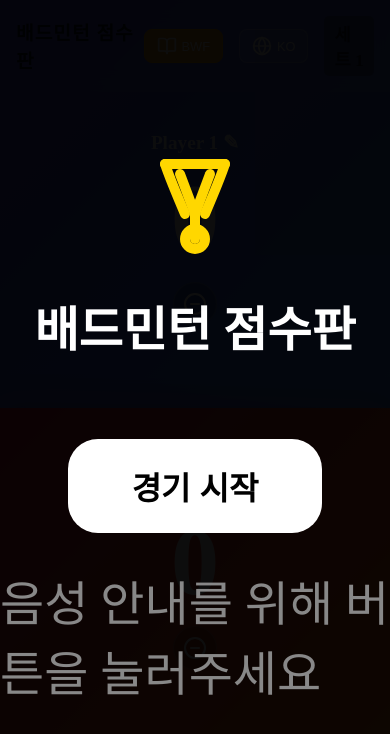
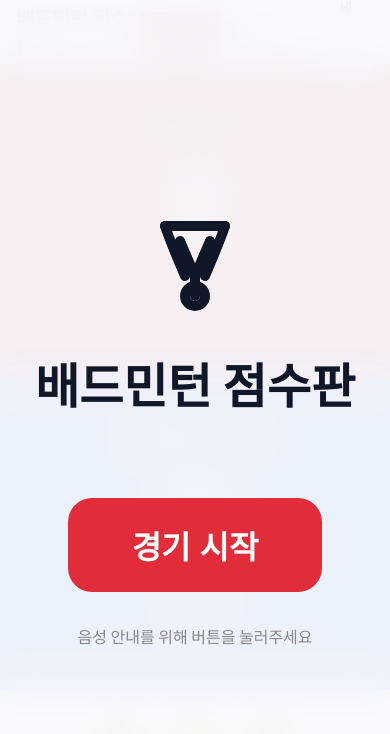
Before and after one commit to hyeraaan/badminton-scoreboard, a Next.js app: page / in a window 390 px wide. Shown: the top 734 px of the page. Built offline with nearby package versions, Linux system fonts and the light colour scheme.

Commit message:
Refactor: Apply Sports Broadcast theme, update layout to 100dvh, switch to Noto Sans KR

```diff
--- a/app/globals.css
+++ b/app/globals.css
@@ -1,89 +1,144 @@
 :root {
-  /* Modern Palette - Default Dark/Premium Feel */
-  --background: #0f172a;
-  /* Slate 950 */
-  --foreground: #f8fafc;
-  /* Slate 50 */
+  /*
+   * "Sports Broadcast" Theme
+   * High-Energy, Bold, Aggressive Contrast.
+   */
 
-  /* Player 1: Electric Blue / Indigo Gradient */
-  --primary: #4f46e5;
-  /* Indigo 600 */
-  --primary-gradient: linear-gradient(135deg, #4f46e5 0%, #3b82f6 100%);
-  --primary-foreground: #ffffff;
+  /* Light Mode: Navy/Red/White Base */
+  --background: 222 47% 11%;
+  /* #0f172a (Deep Navy/Slate 900) - Sports apps usually dark default */
+  --foreground: 210 40% 98%;
+  /* White text */
 
-  /* Player 2: Vibrant Rose / Orange Gradient */
-  --secondary: #e11d48;
-  /* Rose 600 */
-  --secondary-gradient: linear-gradient(135deg, #e11d48 0%, #f97316 100%);
-  --secondary-foreground: #ffffff;
+  /* Surface / Card */
+  --card: 217 33% 17%;
+  /* Lighter Navy/Slate 800 */
+  --card-foreground: 210 40% 98%;
 
-  --card: #1e293b;
-  /* Slate 800 */
-  --card-foreground: #f8fafc;
+  --popover: 222 47% 11%;
+  --popover-foreground: 210 40% 98%;
 
-  --border: #334155;
-  /* Slate 700 */
+  /* Primary: BWF Red (Energy) */
+  --primary: 356 75% 53%;
+  /* #DA291C equivalent */
+  --primary-foreground: 0 0% 100%;
 
-  /* Font Families */
-  --font-sans: var(--font-geist-sans), 'Inter', system-ui, sans-serif;
-  --font-mono: var(--font-geist-mono), 'JetBrains Mono', monospace;
+  /* Secondary: Gold/Yellow (Badminton Shuttle/Medal) */
+  --secondary: 48 96% 51%;
+  /* #FFD700 equivalent */
+  --secondary-foreground: 222 47% 11%;
+  /* Navy text on Gold */
+
+  /* Muted: Slate grays */
+  --muted: 217 33% 17%;
+  --muted-foreground: 215 20% 65%;
+
+  /* Accent: Hover effects (Lighter Navy) */
+  --accent: 217 33% 25%;
+  --accent-foreground: 210 40% 98%;
+
+  /* Destructive */
+  --destructive: 0 62.8% 30.6%;
+  --destructive-foreground: 210 40% 98%;
+
+  /* Borders - Stronger contrast for sport look */
+  --border: 217 33% 20%;
+  --input: 217 33% 20%;
+  --ring: 356 75% 53%;
+
+  /* Radius - Sports uses tighter corners or pure sharp */
+  --radius: 0.5rem;
+
+  /*
+   * Team Colors - Classic Sport Matchups
+   * Player 1: Intense Red/Orange
+   * Player 2: Deep Royal Blue
+   */
+  --chart-1: 356 75% 53%;
+  /* Red Team */
+  --chart-2: 221 83% 53%;
+  /* Blue Team */
+
+  /* Font Mapping - Noto Sans KR */
+  --font-sans: var(--font-noto-sans-kr), 'Noto Sans KR', sans-serif;
 }
 
-/* Force dark mode aesthetic by default for "Modern" feel,
-   or refine media query if light mode is strictly required.
-   Here we treat modern sport apps as Dark-First. */
 @media (prefers-color-scheme: light) {
+  :root {
+    /* Optional Light Mode for "News Site" feel, but scoreboard usually stays dark */
+    --background: 210 40% 98%;
+    /* White/Grey */
+    --foreground: 222 47% 11%;
+    /* Navy Text */
 
-  /* Optional: sleek light mode using Slate 50 background */
-  :root {
-    --background: #f8fafc;
-    --foreground: #0f172a;
-    --card: #ffffff;
-    --border: #e2e8f0;
+    --card: 0 0% 100%;
+    --card-foreground: 222 47% 11%;
+
+    --primary: 356 75% 53%;
+    /* Red Brand */
+    --primary-foreground: 0 0% 100%;
+
+    --secondary: 48 96% 51%;
+    /* Gold */
+    --secondary-foreground: 222 47% 11%;
+
+    --muted: 210 40% 96.1%;
+    --muted-foreground: 215 16% 47%;
+
+    --accent: 210 40% 96.1%;
+    --accent-foreground: 222 47% 11%;
+
+    --border: 214 32% 91%;
+
+    /* Teams stay distinct */
+    --chart-1: 356 75% 53%;
+    --chart-2: 221 83% 53%;
   }
 }
 
+/* Reset and Base Styles */
 * {
   box-sizing: border-box;
   padding: 0;
   margin: 0;
+  border-color: hsl(var(--border));
 }
 
 html,
 body {
-  max-width: 100vw;
-  overflow-x: hidden;
   height: 100%;
+  width: 100%;
+  overflow: hidden;
 }
 
 body {
-  color: var(--foreground);
-  background: var(--background);
+  background-color: hsl(var(--background));
+  color: hsl(var(--foreground));
   font-family: var(--font-sans);
   -webkit-font-smoothing: antialiased;
-  -moz-osx-font-smoothing: grayscale;
 }
 
-a {
-  color: inherit;
-  text-decoration: none;
+/* Helper Utilities */
+.bg-background {
+  background-color: hsl(var(--background));
 }
 
-/* Utilities */
-.container {
-  max-width: 1200px;
-  margin: 0 auto;
-  padding: 1rem;
+.text-foreground {
+  color: hsl(var(--foreground));
 }
 
-.flex-center {
-  display: flex;
-  justify-content: center;
-  align-items: center;
+/* Player Variables mapped to Chart Colors */
+:root {
+  --player-1-bg: hsl(var(--chart-1));
+  --player-1-fg: #ffffff;
+  --player-2-bg: hsl(var(--chart-2));
+  --player-2-fg: #ffffff;
 }
 
+/* Full Screen Container */
 .full-screen {
-  min-height: 100vh;
+  width: 100%;
+  height: 100vh;
   display: flex;
   flex-direction: column;
 }
--- a/app/layout.tsx
+++ b/app/layout.tsx
@@ -1,15 +1,11 @@
 import type { Metadata } from "next";
-import { Geist, Geist_Mono } from "next/font/google";
+import { Noto_Sans_KR } from "next/font/google";
 import "./globals.css";
 
-const geistSans = Geist({
-  variable: "--font-geist-sans",
+const notoSansKr = Noto_Sans_KR({
+  variable: "--font-noto-sans-kr",
   subsets: ["latin"],
-});
-
-const geistMono = Geist_Mono({
-  variable: "--font-geist-mono",
-  subsets: ["latin"],
+  weight: ["100", "300", "400", "500", "700", "900"],
 });
 
 export const metadata: Metadata = {
@@ -30,7 +26,7 @@ export default function RootLayout({
 }>) {
   return (
     <html lang="en">
-      <body className={`${geistSans.variable} ${geistMono.variable}`}>
+      <body className={`${notoSansKr.variable} ${notoSansKr.className}`}>
         {children}
       </body>
     </html>
--- a/app/page.tsx
+++ b/app/page.tsx
@@ -2,8 +2,6 @@ import ScoreBoard from "@/components/ScoreBoard";
 
 export default function Home() {
   return (
-    <main className="full-screen">
-      <ScoreBoard />
-    </main>
+    <ScoreBoard />
   );
 }
--- a/components/ScoreBoard/ScoreBoard.module.css
+++ b/components/ScoreBoard/ScoreBoard.module.css
@@ -1,42 +1,53 @@
+/* Main Container - The "Page" */
 .boardContainer {
     display: flex;
     flex-direction: column;
     width: 100%;
     height: 100vh;
     height: 100dvh;
-    /* Mobile browser support */
-    color: var(--foreground);
-    background-color: var(--background);
+    /* Mobile viewport fix */
+    background-color: hsl(var(--background));
+    color: hsl(var(--foreground));
     overflow: hidden;
+    position: relative;
+    min-height: 600px;
+    /* Ensure app has reasonable min height */
 }
 
+/* Header */
 .header {
-    padding: 1rem;
+    height: 64px;
+    padding: 0 16px;
     display: flex;
     justify-content: space-between;
     align-items: center;
-    background: rgba(255, 255, 255, 0.05);
-    backdrop-filter: blur(10px);
-    position: absolute;
-    top: 0;
+    background-color: hsl(var(--background) / 0.8);
+    backdrop-filter: blur(12px);
+    /* Modern Glass */
+    border-bottom: 1px solid hsl(var(--border));
     width: 100%;
     z-index: 10;
+    flex-shrink: 0;
 }
 
 .title {
-    font-size: 1.2rem;
-    font-weight: 700;
-    text-transform: uppercase;
-    letter-spacing: 1px;
+    font-size: 1.25rem;
+    font-weight: 600;
+    letter-spacing: -0.025em;
+    /* Modern tight tracking */
 }
 
+/* Main Content Area */
 .scoresArea {
     flex: 1;
     display: flex;
     flex-direction: column;
-    /* Mobile first: stacked */
+    overflow: hidden;
+    min-height: 0;
+    position: relative;
 }
 
+/* Player Sections */
 .playerSection {
     flex: 1;
     display: flex;
@@ -45,220 +56,238 @@
     align-items: center;
     position: relative;
     cursor: pointer;
-    transition: background-color 0.2s ease;
+    transition: filter 0.2s ease;
     user-select: none;
     -webkit-tap-highlight-color: transparent;
+    padding: 16px;
+    min-height: 200px;
+    /* Ensure click target is always substantial */
 }
 
 .playerSection:active {
-    filter: brightness(0.95);
+    filter: brightness(0.9);
 }
 
-/* Player Colors */
-/* Player Colors */
+/* Distinct Modern Player Styles - "Data Visualization Colors" */
 .player1 {
-    background: var(--primary-gradient);
-    color: var(--primary-foreground);
-    padding-top: 4rem;
-    /* Reduced for mobile */
-    box-shadow: 0 0 30px rgba(79, 70, 229, 0.3);
-    /* Glow effect */
+    background-color: var(--player-1-bg);
+    color: var(--player-1-fg);
 }
 
 .player2 {
-    background: var(--secondary-gradient);
-    color: var(--secondary-foreground);
-    box-shadow: 0 0 30px rgba(225, 29, 72, 0.3);
-    /* Glow effect */
+    background-color: var(--player-2-bg);
+    color: var(--player-2-fg);
 }
 
 .playerName {
-    font-size: clamp(1.2rem, 4vw, 1.5rem);
-    font-weight: 600;
-    margin-bottom: 1rem;
+    font-size: 1.5rem;
+    font-weight: 500;
+    margin-bottom: 0.5rem;
     opacity: 0.9;
+    letter-spacing: -0.01em;
 }
 
 .score {
-    font-size: clamp(6rem, 15vw, 10rem);
-    /* Responsive scaling */
-    font-weight: 800;
+    font-size: clamp(6rem, 25vw, 14rem);
     line-height: 1;
+    font-weight: 700;
+    font-feature-settings: "tnum";
+    /* Tabular numbers for stability */
+    letter-spacing: -0.05em;
 }
 
+/* Server Indicator - Minimalist Badge */
 .serverIndicator {
     position: absolute;
-    top: 5rem;
-    right: 2rem;
-    background: #fff;
-    color: #000;
-    padding: 0.5rem 1rem;
-    border-radius: 20px;
-    font-weight: bold;
-    font-size: 0.8rem;
-    box-shadow: 0 4px 6px rgba(0, 0, 0, 0.1);
+    top: 20px;
+    right: 20px;
+    background-color: hsl(var(--background));
+    color: hsl(var(--foreground));
+    font-size: 0.75rem;
+    font-weight: 600;
+    text-transform: uppercase;
+    padding: 4px 10px;
+    border-radius: 9999px;
+    box-shadow: 0 2px 4px rgba(0, 0, 0, 0.1);
 }
 
+/* Sets Dots - Clean */
 .setsContainer {
     display: flex;
-    gap: 0.5rem;
+    gap: 8px;
     margin-top: 1rem;
+    padding: 6px 12px;
+    background-color: rgba(255, 255, 255, 0.2);
+    border-radius: 9999px;
 }
 
-.setDot {
-    width: 12px;
-    height: 12px;
-    border-radius: 50%;
-    background-color: rgba(255, 255, 255, 0.3);
-}
-
-.setDotActive {
-    background-color: white;
-    box-shadow: 0 0 10px rgba(255, 255, 255, 0.5);
-}
-
-.controls {
-    padding: 2rem;
-    display: flex;
-    justify-content: center;
-    gap: 1rem;
-    background: var(--background);
-    padding-bottom: env(safe-area-inset-bottom, 2rem);
-}
-
-@media (min-width: 768px) {
-    .scoresArea {
-        flex-direction: row;
-    }
-
-    .score {
-        font-size: clamp(8rem, 12vw, 12rem);
-    }
-
-    .player1 {
-        padding-top: 6rem;
-    }
-
-    .player2 {
-        padding-top: 6rem;
-    }
-}
-
-/* Icon Buttons in Header */
+/* Buttons - Shadcn Style (Ghost/Outline) */
 .iconButton {
     display: flex;
     align-items: center;
-    padding: 6px 12px;
-    border-radius: 8px;
-    border: 1px solid rgba(255, 255, 255, 0.3);
-    background: rgba(255, 255, 255, 0.1);
-    color: white;
+    justify-content: center;
+    height: 40px;
+    padding: 0 12px;
+    border-radius: var(--radius);
+    border: 1px solid hsl(var(--border));
+    background-color: hsl(var(--background));
+    color: hsl(var(--foreground));
     cursor: pointer;
+    font-size: 0.875rem;
+    font-weight: 500;
+    gap: 0.5rem;
     transition: all 0.2s;
-    backdrop-filter: blur(4px);
 }
 
 .iconButton:hover {
-    background: rgba(255, 255, 255, 0.2);
-    transform: translateY(-1px);
+    background-color: hsl(var(--muted));
+}
+
+.activeBwf {
+    background-color: hsl(var(--primary)) !important;
+    color: hsl(var(--primary-foreground)) !important;
+    border-color: hsl(var(--primary)) !important;
 }
 
 .setIndicator {
-    font-weight: bold;
-    font-size: 1.1rem;
-    background: rgba(0, 0, 0, 0.3);
-    padding: 5px 10px;
-    border-radius: 5px;
+    font-size: 1rem;
+    font-weight: 600;
+    margin-left: 8px;
+    padding: 4px 12px;
+    background-color: hsl(var(--muted));
+    border-radius: var(--radius);
 }
 
-/* Round Decrement Button */
+/* Undo Button (Floating) */
 .decrementButton {
-    margin-top: 1rem;
-    background: rgba(0, 0, 0, 0.2);
-    border: 1px solid rgba(255, 255, 255, 0.2);
-    color: white;
+    margin-top: 20px;
     width: 44px;
     height: 44px;
     border-radius: 50%;
+    border: 2px solid rgba(255, 255, 255, 0.3);
+    background: transparent;
+    color: white;
     cursor: pointer;
     display: flex;
     justify-content: center;
     align-items: center;
-    transition: all 0.2s;
+    transition: background 0.2s;
 }
 
 .decrementButton:hover {
-    background: rgba(255, 255, 255, 0.2);
-    transform: scale(1.1);
+    background: rgba(255, 255, 255, 0.1);
 }
 
-/* Bottom Control Bar */
+/* Bottom Controls */
+.controls {
+    flex-shrink: 0;
+    padding: 24px;
+    display: flex;
+    justify-content: center;
+    gap: 20px;
+    background-color: hsl(var(--background));
+    border-top: 1px solid hsl(var(--border));
+    /* We handle safe area in footer now or below controls */
+}
+
+/* Footer (Copyright) */
+.footer {
+    flex-shrink: 0;
+    padding: 1rem 0;
+    text-align: center;
+    background-color: hsl(var(--background));
+    color: hsl(var(--muted-foreground));
+    font-size: 0.75rem;
+    padding-bottom: calc(env(safe-area-inset-bottom, 20px) + 1rem);
+}
+
 .controlButton {
-    width: 60px;
-    height: 60px;
+    width: 56px;
+    height: 56px;
     border-radius: 50%;
-    border: none;
-    background: #333;
-    color: white;
+    /* Pure Circle for controls */
+    border: 1px solid hsl(var(--border));
+    background-color: hsl(var(--secondary));
+    color: hsl(var(--secondary-foreground));
     display: flex;
     justify-content: center;
     align-items: center;
     cursor: pointer;
-    box-shadow: 0 4px 10px rgba(0, 0, 0, 0.3);
-    transition: all 0.2s cubic-bezier(0.175, 0.885, 0.32, 1.275);
+    transition: all 0.2s;
 }
 
 .controlButton:hover {
-    background: #444;
-    transform: translateY(-3px);
-    box-shadow: 0 6px 15px rgba(0, 0, 0, 0.4);
+    background-color: hsl(var(--muted));
+    transform: translateY(-2px);
 }
 
 .controlButton:active {
     transform: translateY(0);
 }
 
-/* Winner Overlay */
+/* Desktop */
+@media (min-width: 768px) {
+    .scoresArea {
+        flex-direction: row;
+        padding: 24px;
+        gap: 24px;
+        background-color: hsl(var(--muted));
+        /* Subtle bg for desktop gap */
+    }
+
+    .playerSection {
+        border-radius: 24px;
+        box-shadow: 0 4px 6px -1px rgba(0, 0, 0, 0.1), 0 2px 4px -1px rgba(0, 0, 0, 0.06);
+    }
+}
+
+/* Overlay - Clean Backdrop Blur */
 .winnerOverlay {
     position: absolute;
     top: 0;
     left: 0;
     right: 0;
     bottom: 0;
-    background: rgba(0, 0, 0, 0.85);
-    color: white;
+    background-color: hsl(var(--background) / 0.8);
+    backdrop-filter: blur(16px);
+    color: hsl(var(--foreground));
     display: flex;
     justify-content: center;
     align-items: center;
-    font-size: 3rem;
     flex-direction: column;
-    z-index: 100;
-    animation: fadeIn 0.5s ease;
+    z-index: 50;
+    animation: fadeIn 0.3s ease-out;
 }
 
 .newGameButton {
-    margin-top: 30px;
-    padding: 15px 40px;
-    font-size: 1.5rem;
+    margin-top: 2rem;
+    height: 48px;
+    padding: 0 32px;
+    border-radius: 24px;
     border: none;
-    border-radius: 30px;
-    background: white;
-    color: black;
-    font-weight: bold;
+    background-color: hsl(var(--primary));
+    color: hsl(var(--primary-foreground));
+    font-size: 1rem;
+    font-weight: 600;
     cursor: pointer;
-    transition: transform 0.2s;
+    display: flex;
+    align-items: center;
+    gap: 8px;
+    transition: opacity 0.2s;
 }
 
 .newGameButton:hover {
-    transform: scale(1.05);
+    opacity: 0.9;
 }
 
 @keyframes fadeIn {
     from {
         opacity: 0;
+        transform: scale(0.95);
     }
 
     to {
         opacity: 1;
+        transform: scale(1);
     }
 }
--- a/components/ScoreBoard/index.tsx
+++ b/components/ScoreBoard/index.tsx
@@ -5,7 +5,7 @@ import html2canvas from "html2canvas";
 import { useGameLogic } from "@/hooks/useGameLogic";
 import { useVoiceAnnouncer } from "@/hooks/useVoiceAnnouncer";
 import styles from "./ScoreBoard.module.css";
-import { Globe, BookOpen, Volume2, VolumeX, Undo2, RefreshCw, MinusCircle, Download } from "lucide-react";
+import { Globe, Settings, Volume2, VolumeX, Undo2, RefreshCw, MinusCircle, Download } from "lucide-react";
 import { BadmintonCock } from "@/components/icons/BadmintonCock";
 
 export default function ScoreBoard() {
@@ -90,19 +90,15 @@ export default function ScoreBoard() {
         <div className={styles.boardContainer}>
             <header className={styles.header}>
                 <div className={styles.title}>{t.title}</div>
-                <div style={{ display: 'flex', gap: '1rem', alignItems: 'center' }}>
+                <div style={{ display: 'flex', gap: '0.5rem', alignItems: 'center' }}>
                     <button
                         onClick={() => setScoresMode(state.scoresMode === 'bwf' ? 'simple' : 'bwf')}
-                        className={styles.iconButton}
+                        className={`${styles.iconButton} ${state.scoresMode === 'bwf' ? styles.activeBwf : ''}`}
                         title={state.scoresMode === 'bwf' ? "BWF Rules" : "Simple Rules"}
-                        style={{
-                            background: state.scoresMode === 'bwf' ? 'rgba(255, 165, 0, 0.8)' : 'rgba(255, 255, 255, 0.1)',
-                            border: state.scoresMode === 'bwf' ? '1px solid orange' : '1px solid rgba(255,255,255,0.3)'
-                        }}
                     >
-                        <BookOpen style={iconStyle} />
+                        <Settings style={iconStyle} strokeWidth={2} />
                         <span style={{ fontSize: '0.8rem', marginLeft: '5px' }}>
-                            {state.scoresMode === 'bwf' ? "BWF" : "Sim-"}
+                            {state.scoresMode === 'bwf' ? "BWF" : "Simple"}
                         </span>
                     </button>
                     <button
@@ -143,7 +139,7 @@ export default function ScoreBoard() {
                         className={styles.decrementButton}
                         title={state.language === 'ko' ? "점수 취소 (Undo)" : "Undo Point"}
                     >
-                        <MinusCircle size={24} />
+                        <MinusCircle size={24} strokeWidth={2} />
                     </button>
 
                     <div className={styles.setsContainer}>
@@ -176,12 +172,12 @@ export default function ScoreBoard() {
                         className={styles.decrementButton}
                         title={state.language === 'ko' ? "점수 취소 (Undo)" : "Undo Point"}
                     >
-                        <MinusCircle size={24} />
+                        <MinusCircle size={24} strokeWidth={2} />
                     </button>
 
                     <div className={styles.setsContainer}>
                         {Array.from({ length: state.sets.player2 }).map((_, i) => (
-                            <BadmintonCock key={i} size={24} color="#ffd700" />
+                            <BadmintonCock key={i} size={24} />
                         ))}
                     </div>
                 </div>
@@ -201,28 +197,32 @@ export default function ScoreBoard() {
                     className={styles.controlButton}
                     title="Mute/Unmute"
                 >
-                    {isMuted ? <VolumeX /> : <Volume2 />}
+                    {isMuted ? <VolumeX strokeWidth={2} /> : <Volume2 strokeWidth={2} />}
                 </button>
                 <button onClick={undo} className={styles.controlButton} title="Undo">
-                    <Undo2 />
+                    <Undo2 strokeWidth={2} />
                 </button>
                 <button onClick={resetGame} className={styles.controlButton} title="Reset">
-                    <RefreshCw />
+                    <RefreshCw strokeWidth={2} />
                 </button>
             </div>
+
+            <footer className={styles.footer}>
+                <p>© 2026 hyeraaan</p>
+            </footer>
 
 
 
             {state.isSetFinished && !state.isGameFinished && (
                 <div className={styles.winnerOverlay}>
                     <div style={{ display: 'flex', alignItems: 'center', gap: '20px', marginBottom: '10px' }}>
-                        <BadmintonCock size={48} color="#ffd700" />
+                        <BadmintonCock size={48} className="text-primary" />
                         <h2 style={{ fontSize: '2rem' }}>
                             {state.setWinner === "player1" ? state.playerNames.player1 : state.playerNames.player2}
                         </h2>
-                        <BadmintonCock size={48} color="#ffd700" />
+                        <BadmintonCock size={48} className="text-primary" />
                     </div>
-                    <div style={{ fontSize: '1.5rem', color: '#ffd700', marginBottom: '20px' }}>{t.setWinner}</div>
+                    <div style={{ fontSize: '1.5rem', opacity: 0.8, marginBottom: '20px' }}>{t.setWinner}</div>
 
                     <div style={{ fontSize: '4rem', fontWeight: 'bold', marginBottom: '30px' }}>
                         {state.scores.player1} : {state.scores.player2}
@@ -247,11 +247,11 @@ export default function ScoreBoard() {
                 <div className={styles.winnerOverlay}>
                     <div ref={resultRef} style={{ padding: '40px', display: 'flex', flexDirection: 'column', alignItems: 'center' }}>
                         <div style={{ display: 'flex', alignItems: 'center', gap: '20px' }}>
-                            <BadmintonCock size={64} color="#ffd700" />
-                            <h1>
+                            <BadmintonCock size={64} className="text-primary" />
+                            <h1 style={{ fontSize: '3rem', fontWeight: 'bold' }}>
                                 {state.winner === "player1" ? state.playerNames.player1 : state.playerNames.player2}
                             </h1>
-                            <BadmintonCock size={64} color="#ffd700" />
+                            <BadmintonCock size={64} className="text-primary" />
                         </div>
                         <h2 style={{ fontSize: '2rem', marginTop: '1rem', color: '#ccc' }}>{t.wins}</h2>
 
@@ -275,7 +275,7 @@ export default function ScoreBoard() {
                                         borderRadius: '8px'
                                     }}>
                                         <span style={{ width: '80px', textAlign: 'right', display: 'flex', alignItems: 'center', justifyContent: 'flex-end', gap: '5px' }}>
-                                            {p1Won && <BadmintonCock size={20} color="#ffd700" />}
+                                            {p1Won && <BadmintonCock size={20} />}
                                             <span style={{ fontWeight: p1Won ? 'bold' : 'normal', color: p1Won ? '#ffd700' : '#fff' }}>
                                                 {setScore.player1}
                                             </span>
@@ -285,7 +285,7 @@ export default function ScoreBoard() {
                                             <span style={{ fontWeight: p2Won ? 'bold' : 'normal', color: p2Won ? '#ffd700' : '#fff' }}>
                                                 {setScore.player2}
                                             </span>
-                                            {p2Won && <BadmintonCock size={20} color="#ffd700" />}
+                                            {p2Won && <BadmintonCock size={20} />}
                                         </span>
                                     </div>
                                 );
@@ -310,9 +310,9 @@ export default function ScoreBoard() {
             )}
 
             {!state.isMatchStarted && (
-                <div className={styles.winnerOverlay} style={{ backgroundColor: 'rgba(0,0,0,0.95)' }}>
-                    <BadmintonCock size={120} color="#ffd700" style={{ marginBottom: '2rem' }} />
-                    <h1 style={{ fontSize: '3rem', marginBottom: '3rem', textAlign: 'center' }}>
+                <div className={styles.winnerOverlay} style={{ backgroundColor: 'hsl(var(--background) / 0.95)' }}>
+                    <BadmintonCock size={120} className="text-foreground" style={{ marginBottom: '2rem' }} />
+                    <h1 style={{ fontSize: '3rem', marginBottom: '3rem', textAlign: 'center', fontWeight: '800' }}>
                         {t.title}
                     </h1>
                     <button
@@ -321,7 +321,7 @@ export default function ScoreBoard() {
                             startMatch();
                         }}
                         className={styles.newGameButton}
-                        style={{ fontSize: '2rem', padding: '1.5rem 4rem' }}
+                        style={{ fontSize: '2rem', padding: '1.5rem 4rem', height: 'auto' }}
                     >
                         {t.startMatch}
                     </button>
--- a/components/icons/BadmintonCock.tsx
+++ b/components/icons/BadmintonCock.tsx
@@ -1,6 +1,6 @@
 import React from "react";
 
-export const BadmintonCock = ({ size = 24, color = "currentColor", ...props }: React.SVGProps<SVGSVGElement> & { size?: number, color?: string }) => {
+export const BadmintonCock = ({ size = 24, className, ...props }: React.SVGProps<SVGSVGElement> & { size?: number }) => {
     return (
         <svg
             xmlns="http://www.w3.org/2000/svg"
@@ -8,24 +8,25 @@ export const BadmintonCock = ({ size = 24, color = "currentColor", ...props }: R
             height={size}
             viewBox="0 0 24 24"
             fill="none"
-            stroke={color}
+            stroke="currentColor"
             strokeWidth="2"
             strokeLinecap="round"
             strokeLinejoin="round"
+            className={className}
             {...props}
         >
-            {/* Cork (Head) */}
+            {/* Cork (Head) - Simplified for Shadcn/Icon feel */}
             <path d="M10 20a2 2 0 1 0 4 0a2 2 0 0 0 -4 0" />
 
-            {/* Feathers (Skirt) */}
-            <path d="M12 20v-5" />
-            <path d="M6 5c1 3 4 10 4 10" />
-            <path d="M18 5c-1 3 -4 10 -4 10" />
-            <path d="M12 15l-3 -8" />
-            <path d="M12 15l3 -8" />
+            {/* Feathers - Clean lines */}
+            <path d="M12 20v-4" />
+            <path d="M6 6c1 3 4 10 4 10" />
+            <path d="M18 6c-1 3 -4 10 -4 10" />
 
-            {/* Top ring of feathers */}
-            <path d="M6 5h12" />
+            {/* Cross structures */}
+            <path d="M12 16l-3 -7" />
+            <path d="M12 16l3 -7" />
+            <path d="M6 6h12" />
         </svg>
     );
 };
```
